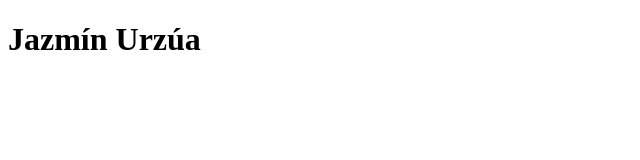
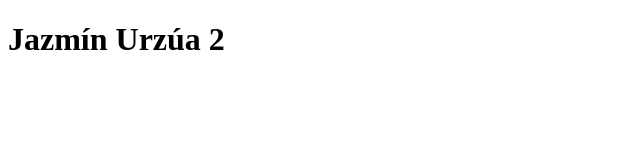
Before and after one commit to JazminUR/Con-VSC, a plain HTML site: page index.html in a window 1280 px wide. Shown: the full height of the page, 0-640 px from the left. Drawn offline with Linux system fonts and the light colour scheme.

Commit message:
Primer commit en rama

```diff
--- a/index.html
+++ b/index.html
@@ -7,7 +7,7 @@
     <title>Document</title>
 </head>
 <body>
-    <h1>Jazmín Urzúa</h1>
+    <h1>Jazmín Urzúa 2</h1>
 
 </body>
 </html>
```
